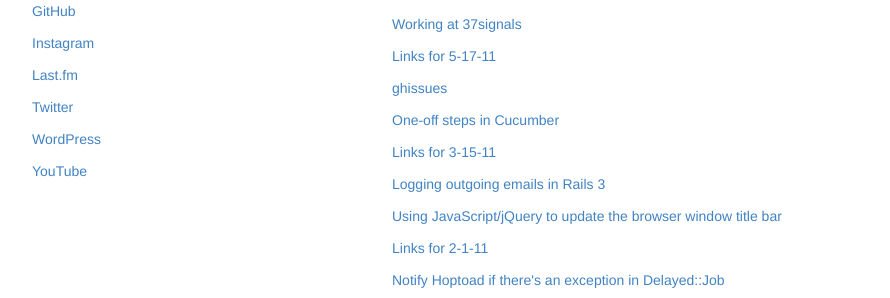
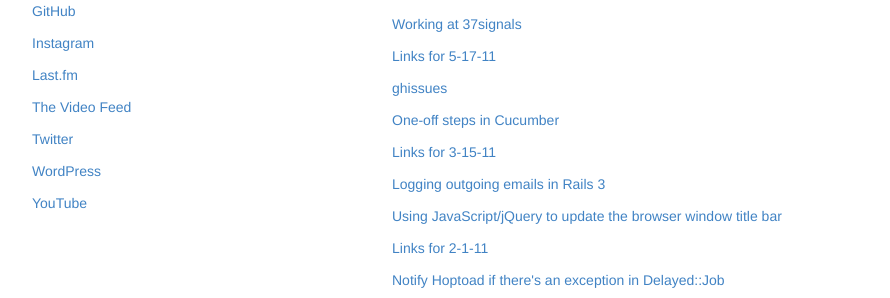
Before and after one commit to trevorturk/trevorturk.github.com, a Jekyll site: the page built from blog.html, in a window 1280 px wide. Shown: the part 331-629 px from the top of the page, without its empty margins (178-1068 px from the left). Built offline with Jekyll 4.4.1, drawn with Linux system fonts in a browser that asks for light colours.

Commit message:
the video feed

```diff
--- a/_includes/header.html
+++ b/_includes/header.html
@@ -9,6 +9,7 @@
     <li><a href="http://github.com/trevorturk">GitHub</a></li>
     <li><a href="http://instagram.com/trevorturk">Instagram</a></li>
     <li><a href="http://last.fm/user/trevorturk">Last.fm</a></li>
+    <li><a href="http://thevideofeed.co/trevorturk">The Video Feed</a></li>
     <li><a href="http://twitter.com/trevorturk">Twitter</a></li>
     <li><a href="http://trevorturk.wordpress.com">WordPress</a></li>
     <li><a href="http://youtube.com/trevorturk">YouTube</a></li>
```
